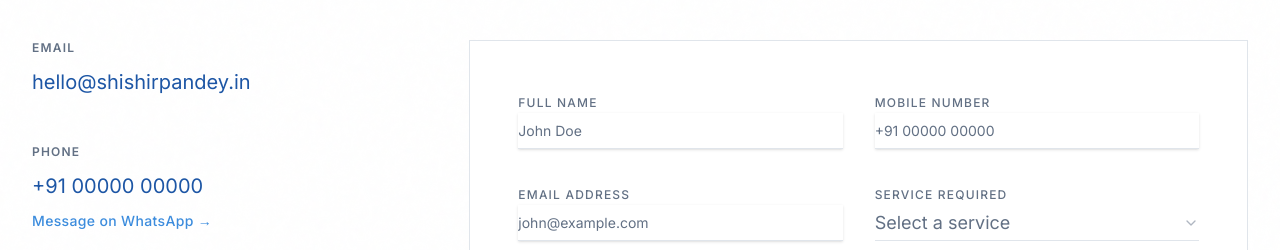
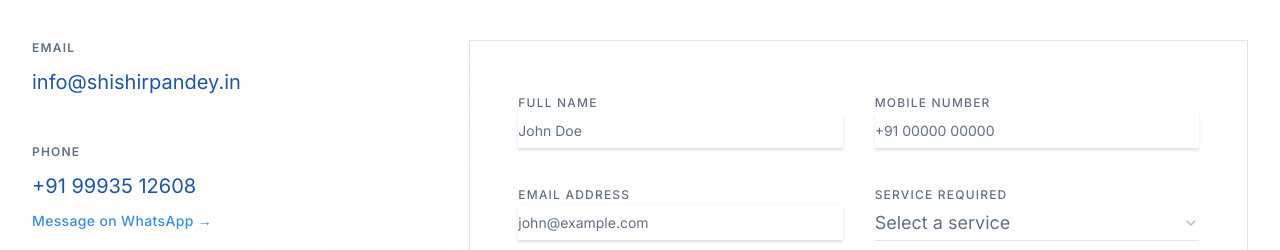
Before and after one commit to Dr-Dhoomketu/Taxweb, a Next.js app: page /contact in a window 1280 px wide. Shown: the part 507-757 px from the top of the page. Built offline with nearby package versions, Linux system fonts and the light colour scheme.

Commit message:
Update contact details to info@shishirpandey.in and +91 99935 12608

```diff
--- a/src/app/contact/page.tsx
+++ b/src/app/contact/page.tsx
@@ -34,14 +34,13 @@ export default function Contact() {
             <div className="space-y-12">
               <div>
                 <p className="uppercase tracking-widest text-xs font-semibold text-muted-foreground mb-3">Email</p>
-                <a href="mailto:hello@shishirpandey.in" className="text-xl text-primary hover:text-secondary transition-colors">hello@shishirpandey.in</a>
+                <a href="mailto:info@shishirpandey.in" className="text-xl text-primary hover:text-secondary transition-colors">info@shishirpandey.in</a>
               </div>
 
               <div>
                 <p className="uppercase tracking-widest text-xs font-semibold text-muted-foreground mb-3">Phone</p>
-                <a href="tel:+910000000000" className="text-xl text-primary hover:text-secondary transition-colors block mb-2">+91 00000 00000</a>
-                {/* TODO: Replace with the actual WhatsApp number */}
-                <a href="https://wa.me/910000000000" target="_blank" rel="noopener noreferrer" className="text-sm font-medium tracking-wide text-secondary hover:underline">
+                <a href="tel:+919993512608" className="text-xl text-primary hover:text-secondary transition-colors block mb-2">+91 99935 12608</a>
+                <a href="https://wa.me/919993512608" target="_blank" rel="noopener noreferrer" className="text-sm font-medium tracking-wide text-secondary hover:underline">
                   Message on WhatsApp &rarr;
                 </a>
               </div>
--- a/src/app/page.tsx
+++ b/src/app/page.tsx
@@ -412,11 +412,11 @@ export default function Home() {
             <div className="space-y-6 text-muted-foreground">
               <div>
                 <span className="block text-sm font-medium text-foreground uppercase tracking-widest mb-1">Email</span>
-                <a href="mailto:hello@shishirpandey.in" className="text-lg hover:text-primary transition-colors">hello@shishirpandey.in</a>
+                <a href="mailto:info@shishirpandey.in" className="text-lg hover:text-primary transition-colors">info@shishirpandey.in</a>
               </div>
               <div>
                 <span className="block text-sm font-medium text-foreground uppercase tracking-widest mb-1">Phone</span>
-                <a href="tel:+910000000000" className="text-lg hover:text-primary transition-colors">+91 00000 00000</a>
+                <a href="tel:+919993512608" className="text-lg hover:text-primary transition-colors">+91 99935 12608</a>
               </div>
               <div className="pt-4 border-t border-border/50">
                 <p className="text-sm">Based in India · Serving clients PAN India</p>
@@ -435,7 +435,7 @@ export default function Home() {
                 <h3 className="font-serif text-2xl font-semibold mb-2 text-primary">Thank you.</h3>
                 <p className="text-muted-foreground mb-8">We have received your details and will contact you within one business day.</p>
                 <a
-                  href={`https://wa.me/910000000000?text=${encodeURIComponent("Hi, I registered on your website. Please assist.")}`}
+                  href={`https://wa.me/919993512608?text=${encodeURIComponent("Hi, I registered on your website. Please assist.")}`}
                   target="_blank"
                   rel="noopener noreferrer"
                   className="inline-flex items-center justify-center px-6 py-3 bg-primary text-primary-foreground hover:bg-primary/90 transition-colors uppercase tracking-widest text-sm font-medium rounded-none"
```
